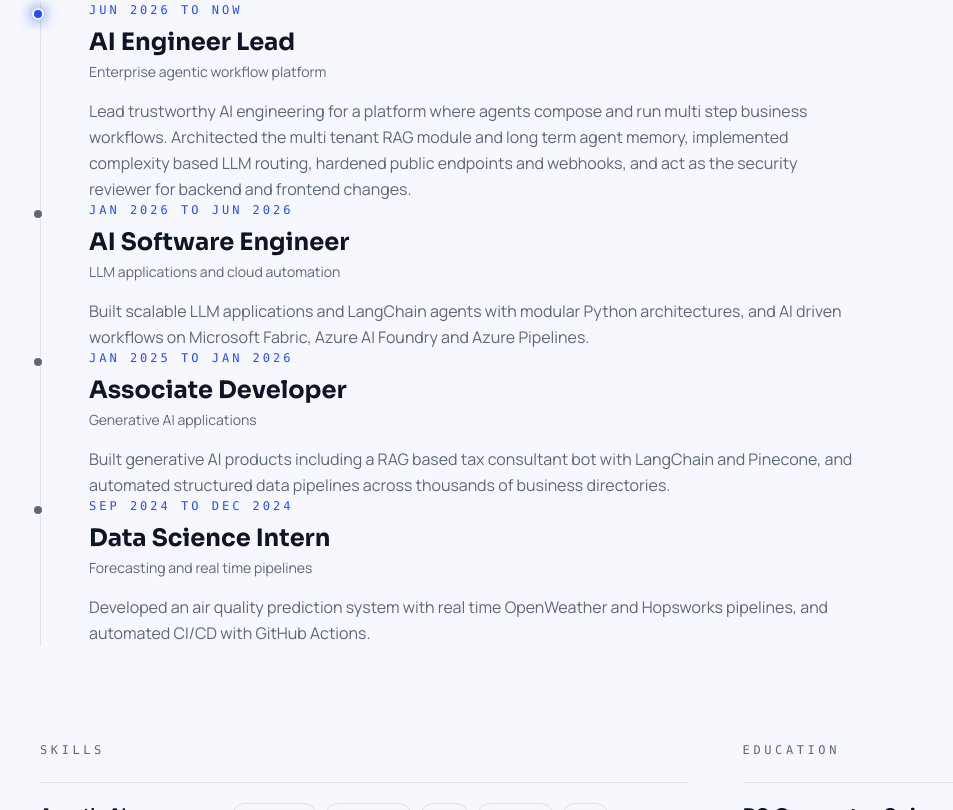
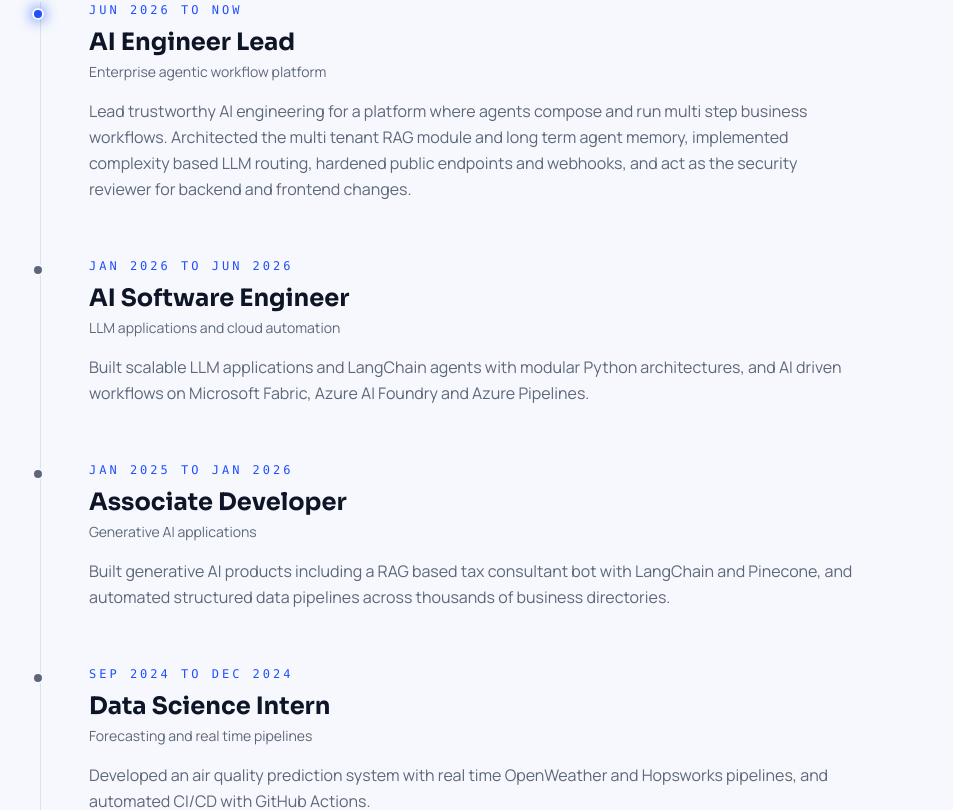
Before and after one commit to Mehdi-Abidi/My_Portfolio, a Next.js app: page / in a window 1280 px wide. Shown: the part 3232-4042 px from the top of the page, without its empty margins (0-953 px from the left). Built offline with nearby package versions, Linux system fonts and the light colour scheme.

Commit message:
Give the experience timeline more breathing room.

```diff
--- a/src/components/Experience.tsx
+++ b/src/components/Experience.tsx
@@ -10,8 +10,8 @@ export function Experience() {
 
       <ol className="relative border-l border-line pl-8 md:pl-12">
         {experience.map((e, i) => (
-          <Reveal key={e.period} delay={i * 0.06}>
-            <li className="relative mb-14 last:mb-0">
+          <Reveal key={e.period} delay={i * 0.06} className="mb-14 last:mb-0">
+            <li className="relative">
               <span className={`absolute -left-[41px] top-1.5 h-3 w-3 rounded-full border-2 border-bg md:-left-[57px] ${i === 0 ? "bg-accent shadow-[0_0_14px_var(--accent)]" : "bg-mute"}`} />
               <div className="font-mono text-xs uppercase tracking-[0.25em] text-accent">{e.period}</div>
               <h3 className="mt-2 font-display text-2xl font-bold">{e.role}</h3>
```
